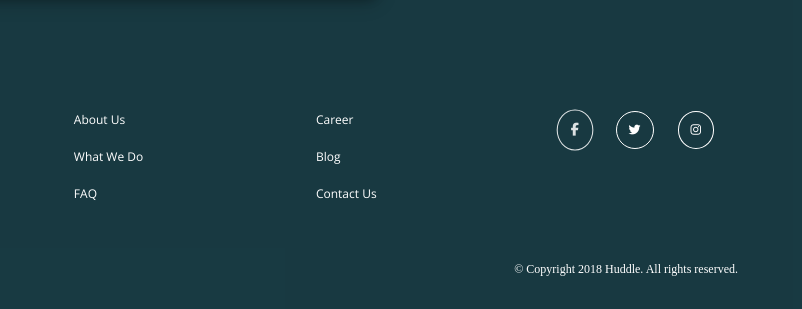
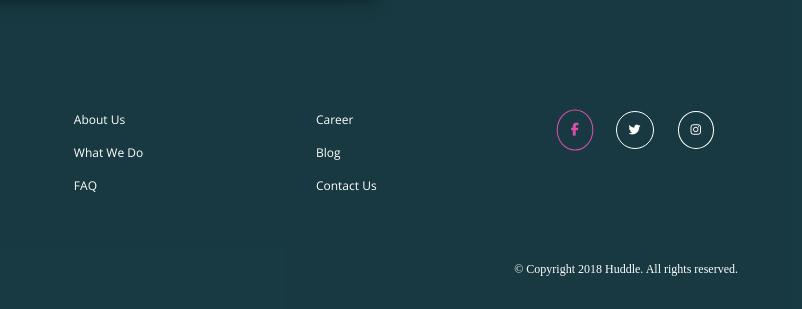
Before and after one commit to vicymicheal/huddle-landing-page-with-alternating-feature-blocks-master, a plain HTML site: page index.html in a window 1280 px wide. In both pictures the pointer is over the icon 1052 px from the left and 2423 px from the top of the page. Shown: the part 2293-2602 px from the top of the page, 478-1280 px from the left. Drawn offline with nearby package versions, Linux system fonts and the light colour scheme.

Commit message:
css hovers

```diff
--- a/css/styles.css
+++ b/css/styles.css
@@ -273,7 +273,6 @@ footer {
   color: white;
   font-family: 'Open Sans', sans-serif;
   cursor: pointer;
-  padding-bottom: 0.25rem;
 }
 
 .info-link:hover {
@@ -301,6 +300,8 @@ i:hover {
   opacity: 0.85;
   transform: scale(1.08);
   transition: 0.8s;
+  color: var(--Pink);
+  border: 1px solid var(--Pink);
 }
 
 .socials {
```
